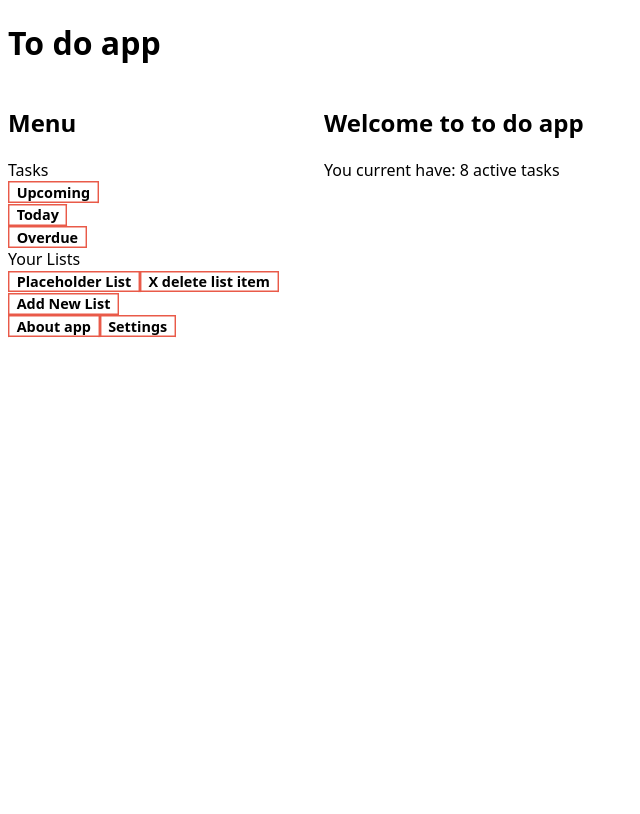
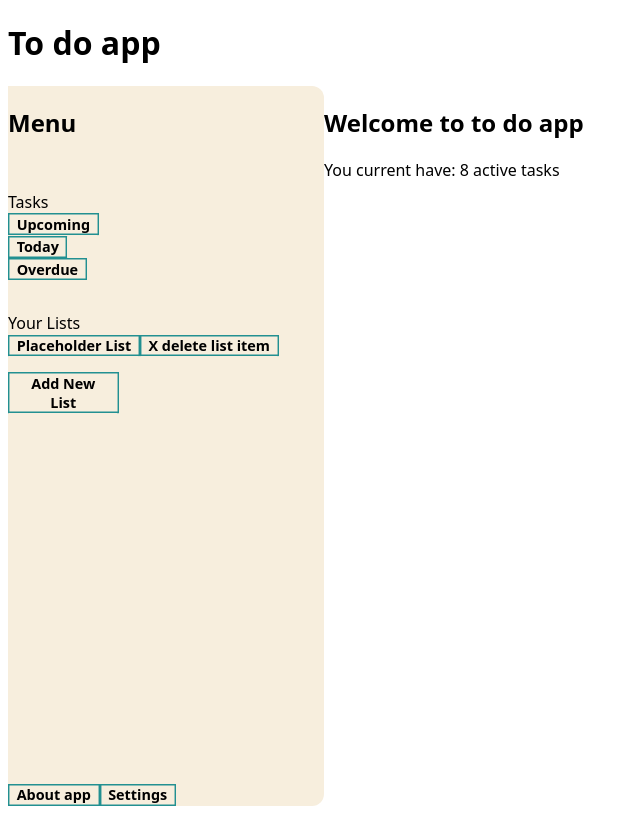
Before and after one commit to mikeski-aa/to-do-app-react, a React (Vite) app: page / in a window 1280 px wide. Shown: the whole page, without its empty margins (0-640 px from the left). Built offline with nearby package versions, Linux system fonts and the light colour scheme.

Commit message:
Styling work continuing

```diff
--- a/src/App.css
+++ b/src/App.css
@@ -4,7 +4,7 @@
 }
 
 button {
-  --c: #e95a49; /* the color*/
+  --c: #229091; /* the color*/
 
   box-shadow: 0 0 0 0.1em inset var(--c);
   --_g: linear-gradient(var(--c) 0 0) no-repeat;
@@ -34,3 +34,7 @@ button {
   font-weight: bold;
   border: none;
 }
+
+.deleteTask {
+  --c: #e95a49;
+}
--- a/src/components/EditTask.jsx
+++ b/src/components/EditTask.jsx
@@ -153,7 +153,7 @@ function EditTask() {
 
       <div className="newTaskButtons">
         <button
-          className="cancelNewTask"
+          className="deleteTask"
           onClick={() => handleDeleteClick(taskContext)}
         >
           Delete
--- a/src/components/Nav.jsx
+++ b/src/components/Nav.jsx
@@ -3,25 +3,11 @@ import { TaskContext } from "../App";
 import { ListButton } from "./ListButton";
 import { v4 as uuidv4 } from "uuid";
 import { AddNewList } from "./AddNewList";
+import "../styles/Nav.css";
 
 // navigation bar
 // here, we want to give user the option to select which task folder they would like to see
 // perhaps add other functionality like see today's tasks, or upcoming tasks?
-
-// tempTask,
-// setTempTask,
-// currentTasks,
-// setCurrentTasks,
-// addNewTask,
-// setNewTask,
-// editTask,
-// setEditTask,
-// currentList,
-// setCurrentList,
-// showAddNewList,
-// setShowNewList,
-// tempListName,
-// setTempListName,
 
 function Nav() {
   const taskContext = useContext(TaskContext);
@@ -50,6 +36,7 @@ function Nav() {
 
   return (
     <div className="navBar">
+      <div className="mainNav">
         <div className="header">
           <h2>Menu</h2>
         </div>
@@ -77,8 +64,11 @@ function Nav() {
               />
             ))}
           </div>
-        <button onClick={handleOpenNewList}>Add New List</button>
+          <button className="addNewListItemBtn" onClick={handleOpenNewList}>
+            Add New List
+          </button>
           <AddNewList />
+        </div>
       </div>
 
       <div className="about">
--- a/src/styles/DisplayTasks.css
+++ b/src/styles/DisplayTasks.css
@@ -21,6 +21,7 @@
 .markDone {
   background-color: grey;
   opacity: 0.5;
+  border-radius: 12px;
 }
 
 .task {
@@ -46,8 +47,15 @@
 .taskHeader {
   display: flex;
   justify-content: space-between;
+  align-items: center;
 }
 
 .checkAndTitle {
   display: flex;
 }
+
+.displayTask {
+  display: flex;
+  flex-direction: column;
+  gap: 0.1rem;
+}
--- /dev/null
+++ b/src/styles/Nav.css
@@ -0,0 +1,24 @@
+.navBar {
+  background-color: #f7eedd;
+  height: 90vh;
+  border-radius: 0px 12px 12px 0px;
+  display: flex;
+  flex-direction: column;
+  justify-content: space-between;
+}
+
+.mainNav {
+  display: flex;
+  flex-direction: column;
+  gap: 2rem;
+}
+
+.lists {
+  display: flex;
+  flex-direction: column;
+  gap: 1rem;
+}
+
+.addNewListItemBtn {
+  width: 35%;
+}
```
Lines whose indentation alone changed are shown as unchanged.
